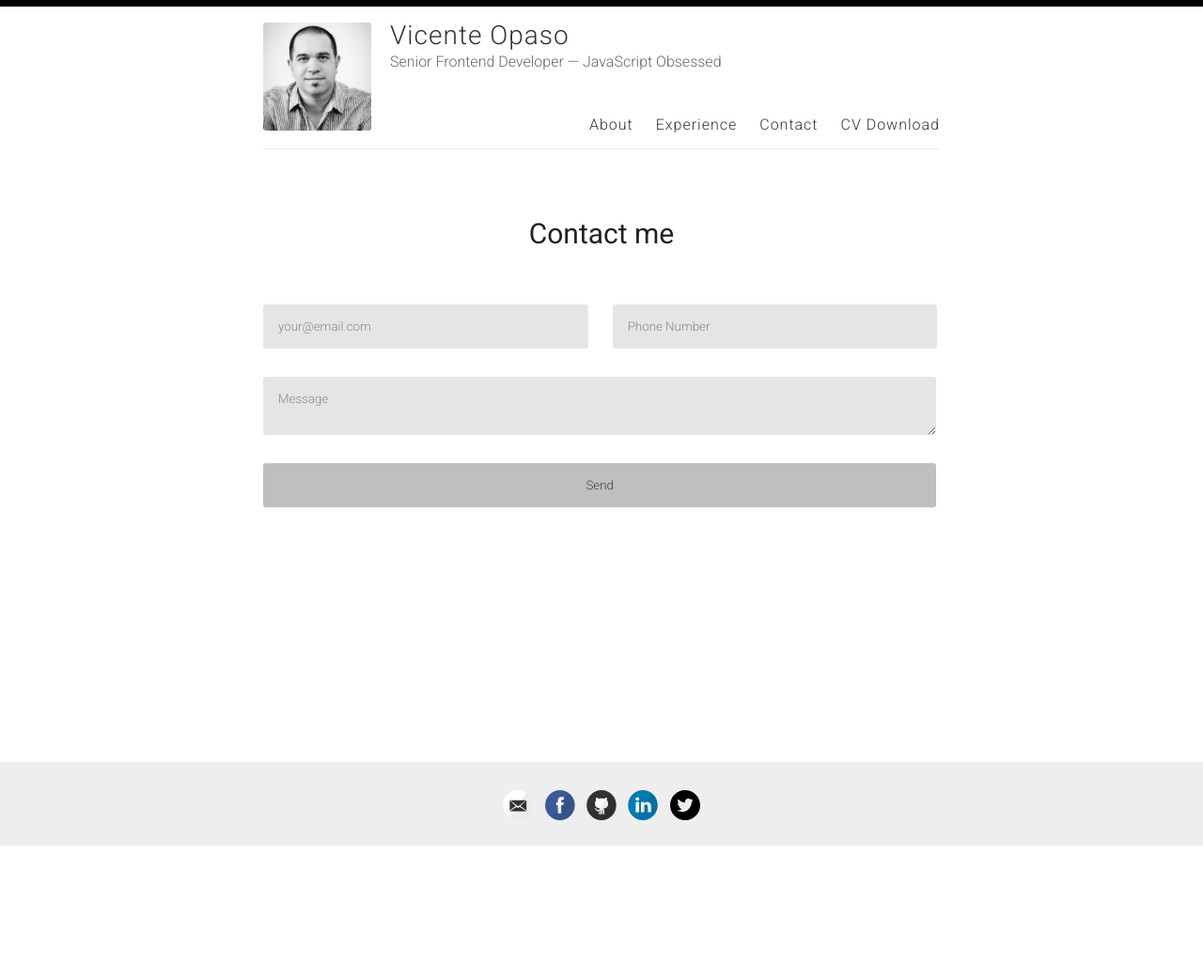
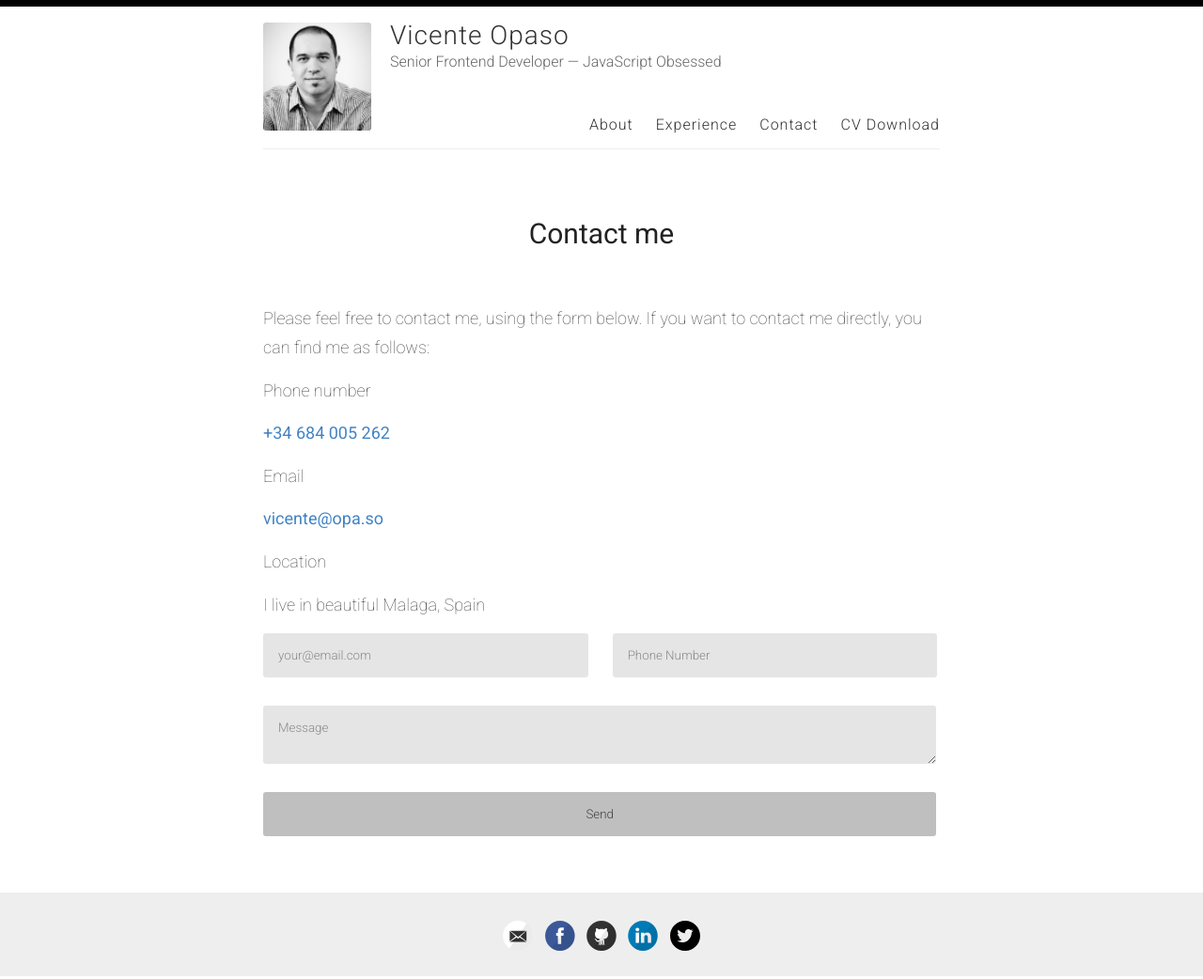
Before and after one commit to vicenteopaso/vicenteopaso, a Jekyll site: the page built from _pages/contact.md, in a window 1280 px wide. Shown: the whole page at 94% size. Built offline with Jekyll 4.4.1, drawn with Linux system fonts in a browser that asks for light colours; before the commit the page ends 903 px from its top, so only the background shows below that.

Commit message:
Nav and Contact

```diff
--- a/_layouts/contact.html
+++ b/_layouts/contact.html
@@ -7,6 +7,21 @@
   <h1>{{ page.title }}</h1>
 
   <div class="entry">
+    <p>Please feel free to contact me, using the form below. If you want to contact me directly, you can find me as follows:</p>
+    <div id="contactWrapper">
+      <div>
+        <p>Phone number</p>
+        <a href="tel://+34684005262">+34 684 005 262</a>
+      </div>
+      <div>
+        <p>Email</p>
+        <a href="mailto://vicente@opa.so">vicente@opa.so</a>
+      </div>
+      <div>
+        <p>Location</p>
+        <p>I live in beautiful Malaga, Spain</p>
+      </div>
+    </div>
     {{ content }}
     <form id="contact-form" action="https://formspree.io/f/mvolgybr" method="POST">
         <input type="email" name="email" required placeholder="your@email.com" />
--- a/_layouts/default.html
+++ b/_layouts/default.html
@@ -28,11 +28,12 @@
             </div>
 
             <nav>
-              <a href="{{ site.baseurl }}/">About</a>
-              <a href="{{ site.baseurl }}/professional-experience/">Experience</a>
-              <a href="{{ site.baseurl }}/contact/">Contact</a>
+              <a id="about" href="{{ site.baseurl }}/">About</a>
+              <a id="experience" href="{{ site.baseurl }}/experience/">Experience</a>
+              <a id="contact" href="{{ site.baseurl }}/contact/">Contact</a>
               <a href="{{ site.baseurl }}/assets/Vicente_Opaso_Resume.pdf" target="_blank">CV Download</a>
             </nav>
+
           </header>
         </div>
       </div>
@@ -54,4 +55,14 @@
 
     {% include analytics.html %}
   </body>
+  <script>
+    window.onload = (event) => {
+      let url = window.location.href;
+      let page = url.split('/').pop();
+      let element = document.getElementById(page);
+      if (element) {
+        element.classList.add('active');
+      }
+    };
+  </script>
 </html>
--- a/_sass/_custom.scss
+++ b/_sass/_custom.scss
@@ -143,6 +143,10 @@
   nav {
     font-size: 16px;
     margin-top: 40px;
+    .active {
+      color: #000;
+      font-weight: 400;
+    }
   }
 }
 @media screen and (max-width: 465px) {
```
Also changed, not shown: _pages/experience.md (+1 -1 lines), _pages/contact.md (line endings or trailing spaces).
